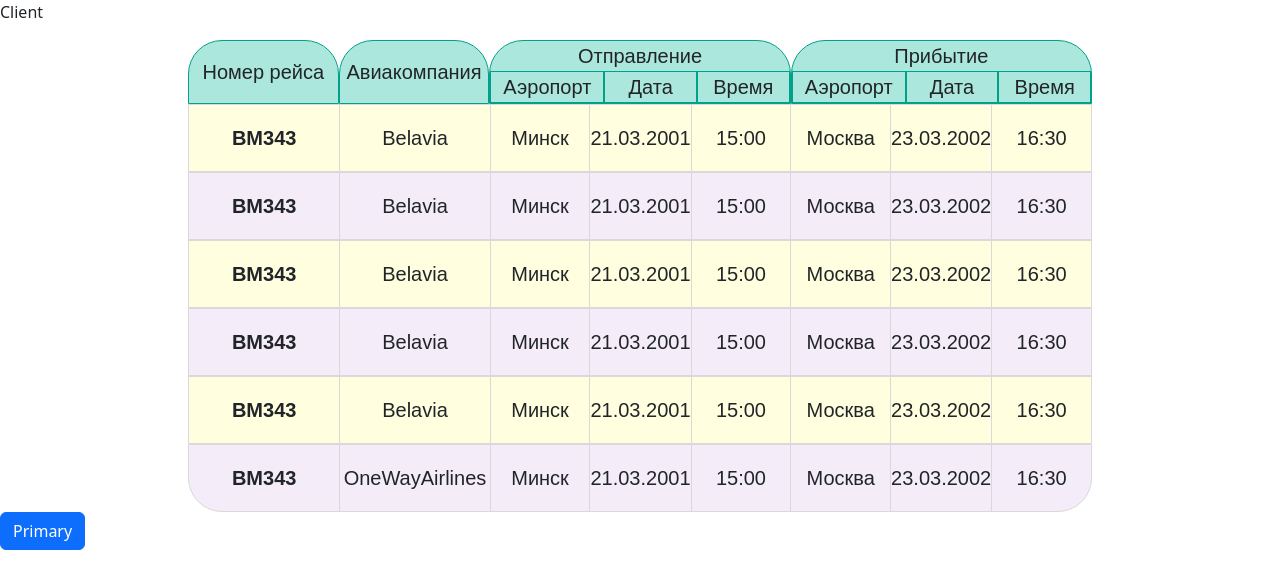
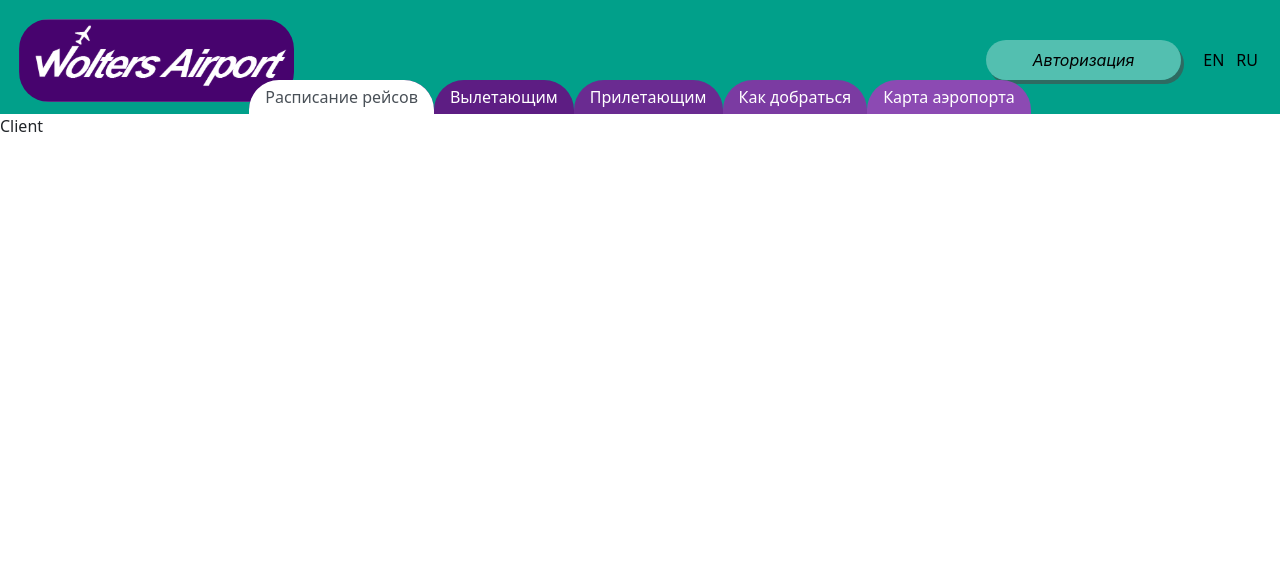
Before and after one commit to wolterlife/airport-wolters, a React (Create React App) app: page / in a window 1280 px wide. Shown: the top 588 px of the page. Built offline with nearby package versions, Linux system fonts and the light colour scheme; a web font is replaced by a local one.

Commit message:
add Header (without links)

```diff
--- a/package.json
+++ b/package.json
@@ -14,6 +14,7 @@
     "react-router-dom": "^6.4.1",
     "react-scripts": "5.0.1",
     "redux": "^4.2.0",
+    "sass": "^1.56.1",
     "web-vitals": "^2.1.4"
   },
   "scripts": {
--- a/src/App.js
+++ b/src/App.js
@@ -1,11 +1,13 @@
 import FlightsPage from "./features/FlightsPage/FlightsPage";
+import Header from "./components/Header/Header";
 
 function App() {
   return (
     <div className="App">
+      <Header />
       <p>Client</p>
-      <FlightsPage />
-      <button type="button" className={"btn btn-primary"}>Primary</button>
+      {/*<FlightsPage />*/}
+
     </div>
   );
 }
--- /dev/null
+++ b/src/components/Header/Header.js
@@ -0,0 +1,35 @@
+import "./Header.scss"
+const Header = () => {
+  return (
+    <header>
+      <img src="/img/logo.svg" alt="logo"/>
+      <div className="topRightContainer">
+          <button type="button" className="btn btn-primary"><em>Авторизация</em></button>
+        <button className="btnLanguage">EN</button>
+        <button className="btnLanguage">RU</button>
+      </div>
+      <div className="navContainer">
+        <ul className="nav nav-tabs">
+          <li className="nav-item tab1">
+            <a className="nav-link active" aria-current="page" href="#">Расписание рейсов</a>
+          </li>
+          <li className="nav-item tab2">
+            <a className="nav-link" href="#">Вылетающим</a>
+          </li>
+          <li className="nav-item tab3">
+            <a className="nav-link" href="#">Прилетающим</a>
+          </li>
+          <li className="nav-item tab4">
+            <a className="nav-link" href="#">Как добраться</a>
+          </li>
+          <li className="nav-item tab5">
+            <a className="nav-link" href="#">Карта аэропорта</a>
+          </li>
+        </ul>
+
+      </div>
+    </header>
+  )
+}
+
+export default Header;
--- /dev/null
+++ b/src/components/Header/Header.scss
@@ -0,0 +1,94 @@
+@import "bootstrap/scss/functions";
+@import "bootstrap/scss/variables";
+
+//BTSTAP NAV
+$nav-link-padding-y: .3rem;
+$nav-link-padding-x: 1rem;
+$nav-link-color: white;
+$nav-link-hover-color: #c9c8c8;
+$nav-tabs-border-width: 0;
+$nav-tabs-border-radius: 30px;
+
+//BTSTRP BUTTON
+
+$theme-colors: (primary: rgba(255, 255, 255, 0.32));
+$btn-padding-y: 8px;
+$btn-padding-x: 47px;
+$btn-border-width: 0;
+$btn-border-radius: 30px;
+$btn-transition:              color .1s ease-in-out, background-color .1s ease-in-out, border-color .1s ease-in-out, box-shadow .1s ease-in-out;
+
+
+header {
+  background-color: #01A08A;
+
+  img {
+    margin: 19px 0 -22px 19px;
+  }
+
+  .navContainer {
+    display: flex;
+    justify-content: center;
+  }
+
+  .nav-tabs {
+    position: relative;
+
+    .tab1 {
+      background-color: #47046E !important;
+    }
+
+    .tab2 {
+      background-color: #5D1D83 !important;
+    }
+
+    .tab3 {
+      background-color: #6A2B91 !important;
+    }
+
+    .tab4 {
+      background-color: #7B3BA2 !important;
+    }
+
+    .tab5 {
+      background-color: #8C4AB3 !important;
+    }
+
+    .nav-item {
+      background-color: #8C4AB3;
+      border-top-left-radius: 30px;
+      border-top-right-radius: 30px;
+    }
+  }
+
+  .topRightContainer {
+    position: absolute;
+    top: 40px;
+    right: 4px;
+
+    .btn {
+      font-family: 'Inter', sans-serif;
+      margin-right: 16px;
+      margin-bottom: 4px;
+      box-shadow: 3px 4px rgba(46, 107, 98, 1);
+    }
+
+    .btn:active {
+      box-shadow: 0 0 black;
+      transform: translateY(4px);
+    }
+
+    .btnLanguage {
+      border: 0;
+      background-color: transparent;
+    }
+
+    .btnLanguage:last-child {
+      margin-right: 12px;
+    }
+
+  }
+}
+
+
+@import "bootstrap/scss/bootstrap";
```
Also changed, not shown: public/img/logo.svg (added), 1 other file (tests, documents, lock files or other folders).
